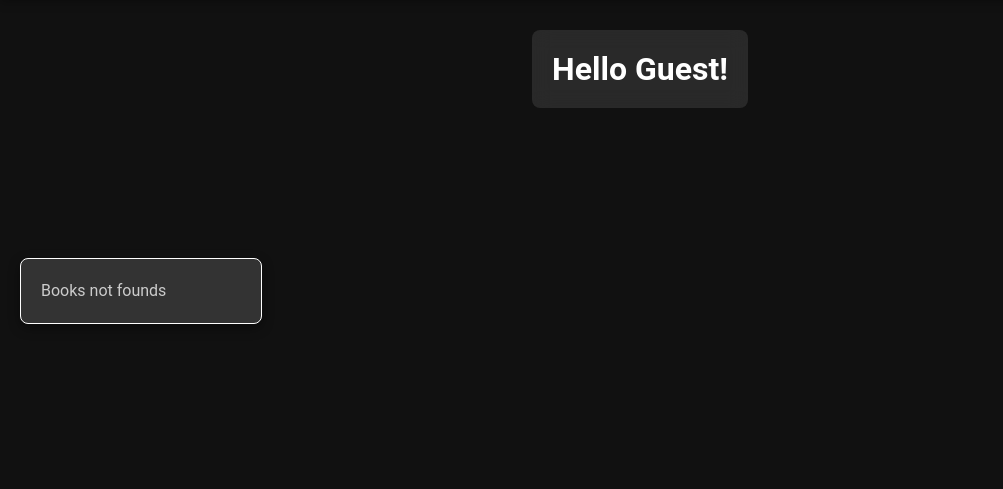
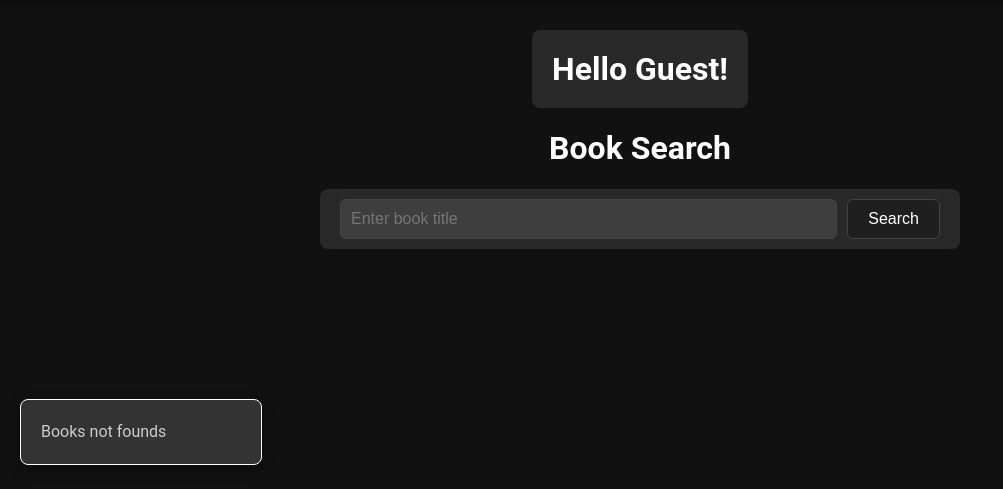
Before and after one commit to Ananas1kexe/django-web-shop, a Django app: page / in a window 1280 px wide. Shown: the part 70-559 px from the top of the page, without its empty margins (0-1003 px from the left). Run offline with Django 5.2, Linux system fonts and the light colour scheme; data that the repository does not hold is empty.

Commit message:
Add files via upload

```diff
--- a/booklook/settings.py
+++ b/booklook/settings.py
@@ -41,6 +41,7 @@ INSTALLED_APPS = [
     "django.contrib.messages",
     "django.contrib.staticfiles",
     "main"
+
 ]
 
 MIDDLEWARE = [
@@ -50,7 +51,6 @@ MIDDLEWARE = [
     "django.middleware.csrf.CsrfViewMiddleware",
     "django.contrib.auth.middleware.AuthenticationMiddleware",
     'main.middleware.BlockedUserMiddleware',
-
     "django.contrib.messages.middleware.MessageMiddleware",
     "django.middleware.clickjacking.XFrameOptionsMiddleware",
 ]
--- a/main/admin.py
+++ b/main/admin.py
@@ -3,5 +3,6 @@ from .models import Book, User
 
 
 # Register your models here.
+
 admin.site.register(Book)
 admin.site.register(User)
--- /dev/null
+++ b/main/forms.py
@@ -0,0 +1,5 @@
+from django import forms
+
+class SearchForm(forms.Form):
+    query = forms.CharField(label="", max_length=255, required=False, widget=forms.TextInput(attrs={"placeholder": "Enter book title",
+            "class": "search-input"}))
--- a/main/static/app/index.css
+++ b/main/static/app/index.css
@@ -294,3 +294,64 @@ footer {
     line-height: 60px;
     border-top: 3px solid #444;
 }
+
+
+
+
+.search-title {
+    text-align: center;
+}
+.search-container {
+    display: flex;
+    flex-direction: column;
+    align-items: center;
+    justify-content: center;
+    margin-top: 40px;
+    width: 100%;
+}
+
+.search-form {
+    display: flex;
+    align-items: center;
+    background-color: rgba(255, 255, 255, 0.1);
+    padding: 10px 20px;
+    border-radius: 8px;
+    backdrop-filter: blur(10px);
+    width: 50%;
+    max-width: 600px;
+    margin: 0 auto;
+}
+
+.search-input {
+    width: 100%;
+    padding: 10px;
+    font-size: 1rem;
+    color: white;
+    background-color: rgba(255, 255, 255, 0.1);
+    border: 1px solid #444;
+    border-radius: 6px;
+    margin-right: 10px;
+    transition: border-color 0.3s ease;
+}
+
+.search-input:focus {
+    border-color: rgb(255, 255, 255);
+    outline: none;
+}
+
+.search-button {
+    padding: 10px 20px;
+    font-size: 1rem;
+    color: white;
+    background-color: rgb(31, 31, 31);
+    border: 1px solid #444;
+    border-radius: 6px;
+    cursor: pointer;
+    transition: background-color 0.3s ease, transform 0.3s ease;
+}
+
+.search-button:hover {
+    background-color: rgb(37, 37, 37);
+    transform: translateY(-2px);
+    box-shadow: 0 4px 8px rgba(0, 0, 0, 0.5);
+}
--- a/main/templates/index.html
+++ b/main/templates/index.html
@@ -47,7 +47,27 @@
             {% endif %}
         </div>
     </div>
+    <div class="container">
+        <h1 class="search-title">Book Search</h1>
+        <form method="get" class="search-form">
+            {{ form.query }}<br>
+            <button type="submit" class="search-button">Search</button>
+        </form>
 
+
+        {% if request.GET.query %}
+
+            {% for book in books %}
+                <h2 class="results-title">Results:</h2>
+                <ul class="results-list">
+                    <li class="result-item">
+                    <span>{{ book.title }}</span> — {{ book.author }}
+                    </li>
+                </ul>
+            {% endfor %}
+
+        {% endif %}
+    </div>
     <div class="book-container">
         {% for book in books %}
             <a href="{% url 'book_detail' book.pk %}" class="book-link">
@@ -57,10 +77,10 @@
                 {% else %}
                     <img src="" alt={{book.title}}>
                 {% endif %}
-                <h2>Name: {{book.title}}</h2>
+                <h2>Name: {{book.title}} </h2>
                 <p>Description: {{book.description}}</p>
                 <p>Topic: {{book.topic}}
-                <p>Price: {{book.price}}</p>
+                <p>Price: {{book.price}} Author: {{book.author}}</p>
 
             </div>
             </a>
--- a/main/templates/users.html
+++ b/main/templates/users.html
@@ -34,7 +34,6 @@
 
             <label for="password">Change Password:</label>
             <input type="password" name="password" id="password"/>
-
             <label for="avatar" class="file-input-label">
                 Select an avatar
                 <input type="file" name="avatar" id="avatar" class="file-input"/>
--- a/main/urls.py
+++ b/main/urls.py
@@ -7,11 +7,11 @@ from django.conf import settings
 
 urlpatterns = [
     path("", views.index, name="index"),
+    path("add_book/", views.add_book, name="add_book"),
     path("login/", views.login, name="login"),
     path("register/", views.register, name="register"),
     path("users/", views.users, name="user"),
     path("logout/", views.logouts, name="logout"),
-
     path("book/<int:pk>/", views.book_detail, name="book_detail")
 ]
 if settings.DEBUG:
--- a/main/views.py
+++ b/main/views.py
@@ -1,23 +1,28 @@
 import io
 from django.shortcuts import render, redirect, get_object_or_404
 from django_ratelimit.decorators import ratelimit
-from .models import Book
-from .models import User
+from django.contrib import messages
+
 from django.contrib.auth.decorators import login_required
-
 from django.contrib.auth import authenticate, logout, login as auth_login
 from django.contrib.auth.hashers import make_password, check_password
 from django.http import JsonResponse, HttpResponseRedirect, HttpResponseForbidden
-
+from .forms import SearchForm
+from .models import Book, User
 
 # Create your views here.
 @ratelimit(key="ip", rate="5/s", method=["POST", "GET"], block=True)
 def index(request):
-
-
     user = request.user if request.user.is_authenticated else None
     books = Book.objects.all()
-    return render(request, "index.html", {"books": books, "user": user})
+    form = SearchForm(request.GET or None)
+
+    if form.is_valid():
+        query = form.cleaned_data.get("query")
+        if query:
+            books = books.filter(title__icontains=query)
+
+    return render(request, "index.html", {"books": books, "user": user, 'form': form})
 
 
 def book_detail(request, pk):
@@ -37,6 +42,43 @@ def logouts(request):
     logout(request)
     return redirect("/")
 
+
+@ratelimit(key="ip", rate="5/m", method=["POST"], block=True)
+@login_required(login_url="login")
+def add_book(request):
+    user = request.user
+    title = request.POST.get("title")
+    description = request.POST.get("description")
+    author = request.POST.get("author")
+    image = request.FILES.get("image")
+    text = request.FILES.get("text")
+    price_str = request.POST.get("price")
+
+    try:
+        price = float(price_str)
+    except (ValueError, TypeError):
+        return render(request, "add_book.html", {"error": "Price is integer"})
+
+    topic = request.POST.get("topic")
+
+
+    if not user.verify:
+        return HttpResponseForbidden("Its action only for verefication users")
+
+    if not title:
+        return render(request, "add_book.html", {"error": "Title cannot be empty"})
+    if not text:
+        return render(request, "add_book.html", {"error": "Text cannot be empty"})
+
+
+    if Book.objects.filter(title=title).exists():
+        return render(request, "add_book.html", {"error": "title alredy used"})
+
+    new_book = Book(title=title, description=description, author=author, image=image, text=text, price=price, topic=topic)
+    new_book.save()
+
+    return render(request, "add_book.html")
+
 @ratelimit(key="ip", rate="5/m", method=["POST"], block=True)
 @login_required(login_url="login")
 def users(request):
@@ -46,7 +88,6 @@ def users(request):
         if request.POST.get("action") == "delete":
             confirmation = request.POST.get("confirmation")
             if confirmation == f"DELETE":
-
                 user.delete()
                 logout(request)
                 return redirect("/")
@@ -65,6 +106,8 @@ def users(request):
                     user.username = new_username
             if password:
                 if not check_password(check, user.password):
+                    # Maybe use later
+                    # messages.error(request, "Incorrect password")
                     return render(request, "users.html", {"user":user, "error": "Incorrect password."})
 
                 user.set_password(password)
@@ -80,6 +123,9 @@ def users(request):
 
 
     return render(request, "users.html", {"user": user, "error": error})
+
+
+
 
 @ratelimit(key="ip", rate="10/m", method=["POST", "GET"], block=True)
 def register(request):
```
Also changed, not shown: main/models.py (+5 -8 lines), main/static/app/users.css (+16 -0 lines), main/templates/add_book.html (added, +70 -0 lines), main/migrations/0001_initial.py.
